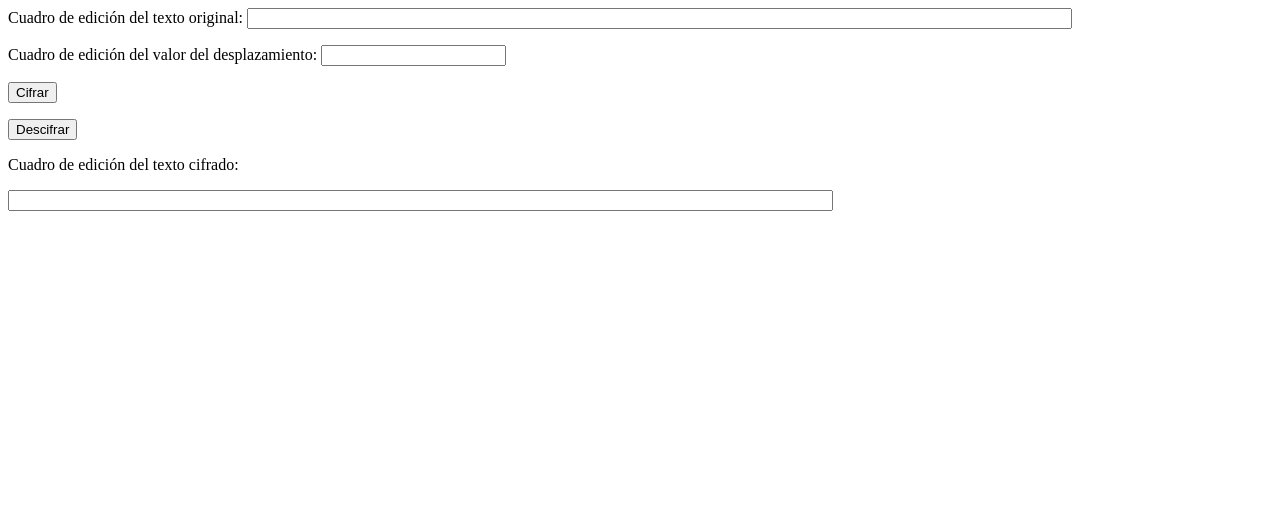
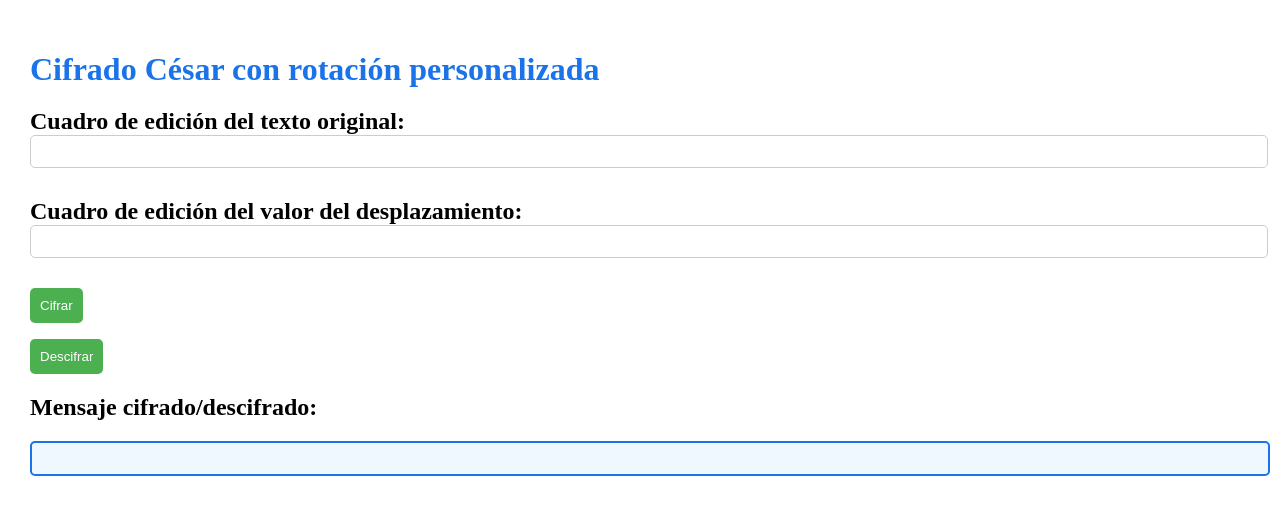
Before and after one commit to Jorge1727/cifradoHlc, a plain HTML site: page index.html in a window 1280 px wide. Drawn offline with Linux system fonts and the light colour scheme.

Commit message:
V2 ,cambios: h1, fuente, estilo de botones, etc.

```diff
--- /dev/null
+++ b/css/style.css
@@ -0,0 +1,40 @@
+body {
+    font-family: "Arial, sans-serif";
+    background-color: #fff;
+    color: #000;
+    margin: 20px;
+    padding: 10px;
+}
+
+h1 {
+    color: #1a73e8;
+    margin-bottom: 10px;
+}
+
+input[type="text"],
+input[type="number"] {
+    border: 1px solid #ccc;
+    border-radius: 5px;
+    padding: 8px;
+    margin-bottom: 10px;
+    width: 100%;
+}
+
+button {
+    padding: 10px;
+    background-color: #4caf50;
+    color: #fff;
+    border: none;
+    border-radius: 5px;
+    cursor: pointer;
+}
+
+button:hover {
+    background-color: #45a049;
+}
+
+#mensaje2 {
+    border: 2px solid #1a73e8;
+    padding: 8px;
+    background-color: #f0f8ff;
+}
--- a/index.html
+++ b/index.html
@@ -3,22 +3,24 @@
 <head>
     <meta charset="UTF-8">
     <meta name="viewport" content="width=device-width, initial-scale=1.0">
+    <link rel="stylesheet" href="css/style.css">
     <title>Cifrado Cesar</title>
 </head>
 <body>
 
 <div class="container">
-    <label for="mensaje">Cuadro de edición del texto original:</label>
-    <input type="text" id="mensaje" size="100"/>
+    <h1>Cifrado César con rotación personalizada</h1>
+    <h2><label for="mensaje">Cuadro de edición del texto original:</label>
+    <input type="text" id="mensaje" size="100"/></h2>
 
-    <p><label for="desplazamiento">Cuadro de edición del valor del desplazamiento:</label>
-    <input type="number" id="desplazamiento" size="4"/></p>
+    <h2><label for="desplazamiento">Cuadro de edición del valor del desplazamiento:</label>
+    <input type="number" id="desplazamiento" size="4"/></h2>
 
     <p><button type="button" id="cifrar">Cifrar</button></p>
     <p><button type="button" id="descifrar">Descifrar</button></p>
 
-    <p><label for="mensaje2">Cuadro de edición del texto cifrado:</label></p>
-    <p><input type="text" id="mensaje2" size="100"/></p>
+    <h2><label for="mensaje2">Mensaje cifrado/descifrado:</label></h2>
+    <p><input type="text" id="mensaje2" size="100" readonly/></p>
 
     <p id="error-message"></p>
 </div>
```
